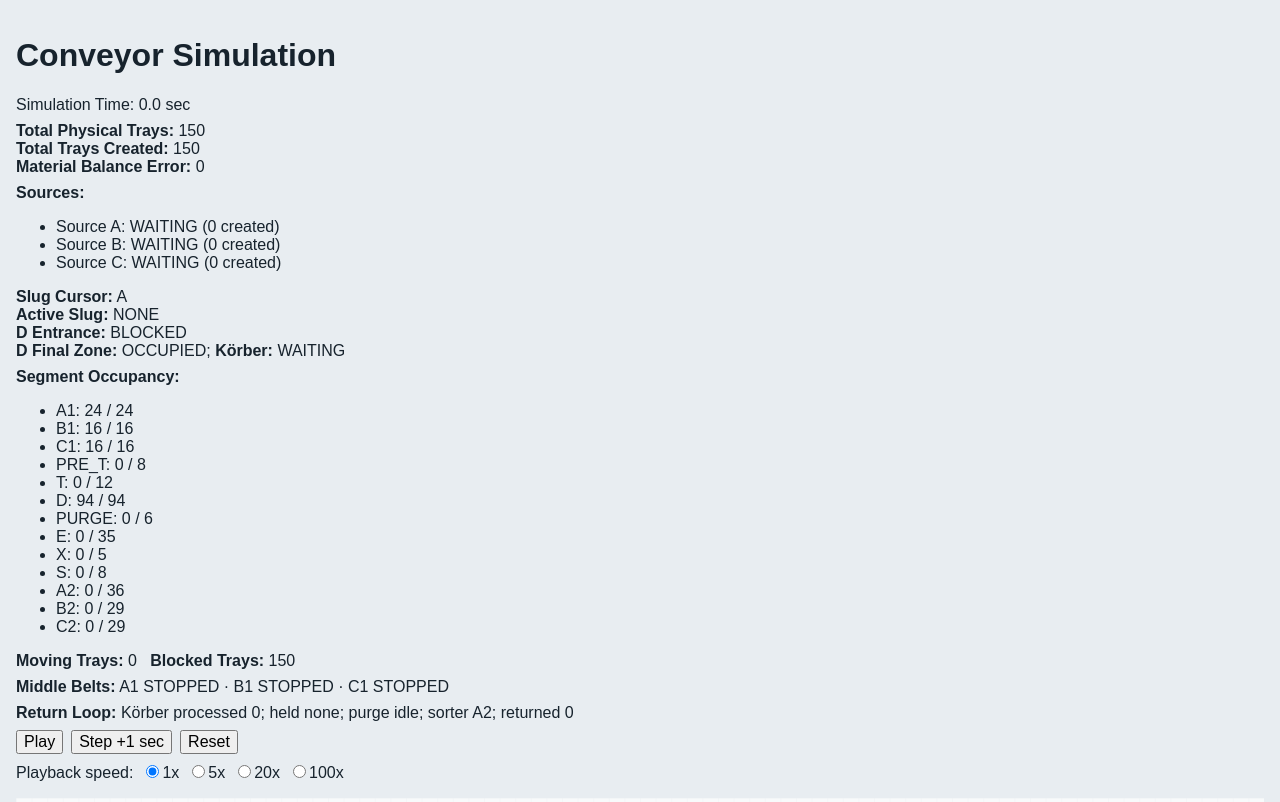
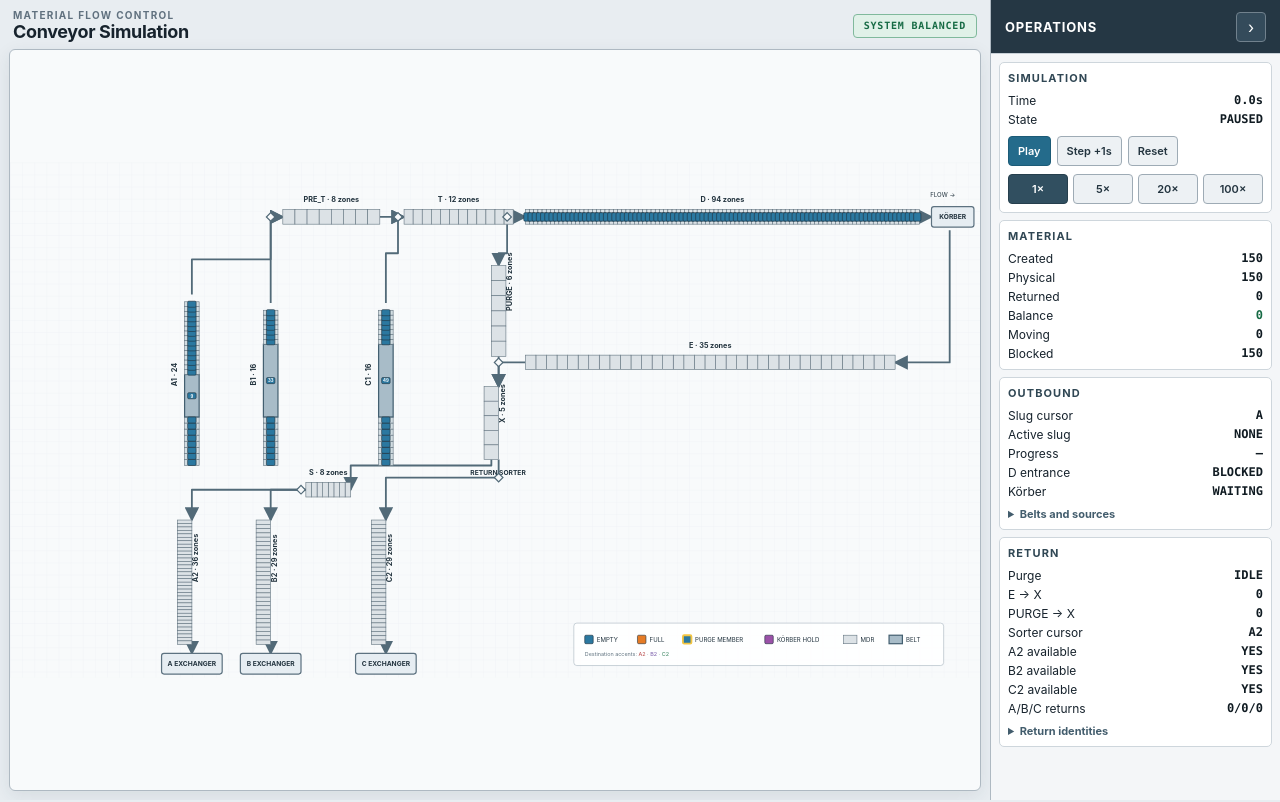
Before and after one commit to hank0820/ConveyorSimulation, a React (Vite) app: page / in a window 1280 px wide. Shown: the top 802 px of the page. Built offline with nearby package versions, Linux system fonts and the light colour scheme.

Commit message:
feat: add collapsible operations diagnostics panel

```diff
--- a/src/App.tsx
+++ b/src/App.tsx
@@ -26,6 +26,7 @@ function App() {
   const [state, setState] = useState<SimulationStateWithProgress>(() => engineRef.current.getState())
   const [playing, setPlaying] = useState(false)
   const [playbackSpeed, setPlaybackSpeed] = useState(1)
+  const [panelCollapsed, setPanelCollapsed] = useState(false)
 
   // animation loop
   useEffect(() => {
@@ -72,7 +73,21 @@ function App() {
   }
 
   return (
-    <div style={{ padding: 16 }}>
+    <main className={`simulation-app ${panelCollapsed ? 'panel-collapsed' : ''}`}>
+      <section className="schematic-workspace" aria-label="Conveyor schematic workspace">
+        <header className="app-header">
+          <div>
+            <span className="eyebrow">Material flow control</span>
+            <h1>Conveyor Simulation</h1>
+          </div>
+          <div className={`system-status ${state.materialBalanceError === 0 ? 'status-ok' : 'status-alert'}`}>
+            {state.materialBalanceError === 0 ? 'SYSTEM BALANCED' : 'BALANCE ALERT'}
+          </div>
+        </header>
+        <div className="diagram-frame">
+          <ConveyorDiagram segments={state.segments} trays={state.trays} state={state} />
+        </div>
+      </section>
       <SimulationControls
         state={state}
         playing={playing}
@@ -81,12 +96,10 @@ function App() {
         onPlayPause={handlePlayPause}
         onStep={handleStep}
         onReset={handleReset}
+        collapsed={panelCollapsed}
+        onToggleCollapsed={() => setPanelCollapsed((collapsed) => !collapsed)}
       />
-
-      <div style={{ marginTop: 16 }}>
-        <ConveyorDiagram segments={state.segments} trays={state.trays} state={state} />
-      </div>
-    </div>
+    </main>
   )
 }
 
--- a/src/components/SimulationControls.tsx
+++ b/src/components/SimulationControls.tsx
@@ -1,119 +1,107 @@
-import type { FC } from 'react'
+import type { FC, ReactNode } from 'react'
 import type { SimulationStateWithProgress } from '../simulation/types'
 
 interface Props {
   state: SimulationStateWithProgress
   playing: boolean
   playbackSpeed: number
-  setPlaybackSpeed: (s: number) => void
+  setPlaybackSpeed: (speed: number) => void
   onPlayPause: () => void
   onStep: () => void
   onReset: () => void
+  collapsed: boolean
+  onToggleCollapsed: () => void
 }
 
+const Metric = ({ label, children, tone }: { label: string; children: ReactNode; tone?: 'ok' | 'alert' }) => (
+  <><span>{label}</span><span className={`value ${tone ?? ''}`}>{children}</span></>
+)
+
 const SimulationControls: FC<Props> = ({
-  state,
-  playing,
-  playbackSpeed,
-  setPlaybackSpeed,
-  onPlayPause,
-  onStep,
-  onReset,
+  state, playing, playbackSpeed, setPlaybackSpeed, onPlayPause, onStep, onReset, collapsed, onToggleCollapsed,
 }) => {
-  const { trays, segmentStats, sources, movingCount, blockedCount, totalTraysCreated, materialBalanceError } = state
+  const purge = state.returnSystem.activePurgeBatch
+  const frozenIds = purge?.authorizedTrayIds ?? state.returnSystem.lastCompletedPurgeBatch?.authorizedTrayIds ?? []
 
   return (
-    <div style={{ fontFamily: 'sans-serif' }}>
-      <h1>Conveyor Simulation</h1>
-      <div>Simulation Time: {state.timeSec.toFixed(1)} sec</div>
+    <aside className="control-panel" data-panel-state={collapsed ? 'collapsed' : 'expanded'} aria-label="Simulation controls and diagnostics">
+      <div className="panel-heading">
+        <strong>Operations</strong>
+        <button className="panel-toggle" type="button" onClick={onToggleCollapsed} aria-label={collapsed ? 'Expand diagnostics panel' : 'Collapse diagnostics panel'} aria-expanded={!collapsed}>
+          {collapsed ? '‹' : '›'}
+        </button>
+      </div>
+      {!collapsed && <div className="panel-body">
+        <section className="diagnostic-group">
+          <h2>Simulation</h2>
+          <div className="diagnostic-grid">
+            <Metric label="Time">{state.timeSec.toFixed(1)}s</Metric>
+            <Metric label="State">{playing ? 'RUNNING' : 'PAUSED'}</Metric>
+          </div>
+          <div className="control-row">
+            <button className="primary" type="button" onClick={onPlayPause}>{playing ? 'Pause' : 'Play'}</button>
+            <button type="button" onClick={onStep}>Step +1s</button>
+            <button type="button" onClick={onReset}>Reset</button>
+          </div>
+          <div className="speed-row" aria-label="Playback speed">
+            {[1, 5, 20, 100].map((speed) => <button key={speed} type="button" className={`speed-button ${speed === playbackSpeed ? 'active' : ''}`} onClick={() => setPlaybackSpeed(speed)}>{speed}×</button>)}
+          </div>
+        </section>
 
-      <div style={{ marginTop: 8 }}>
-        <strong>Total Physical Trays:</strong> {trays.length}
-      </div>
-      <div>
-        <strong>Total Trays Created:</strong> {totalTraysCreated}
-      </div>
-      <div>
-        <strong>Material Balance Error:</strong> {materialBalanceError}
-      </div>
+        <section className="diagnostic-group">
+          <h2>Material</h2>
+          <div className="diagnostic-grid">
+            <Metric label="Created">{state.createdTrayCount}</Metric>
+            <Metric label="Physical">{state.physicalTrayCount}</Metric>
+            <Metric label="Returned">{state.returnSystem.returnedToAsrsCount}</Metric>
+            <Metric label="Balance" tone={state.materialBalanceError === 0 ? 'ok' : 'alert'}>{state.materialBalanceError}</Metric>
+            <Metric label="Moving">{state.movingCount}</Metric>
+            <Metric label="Blocked">{state.blockedCount}</Metric>
+          </div>
+        </section>
 
-      <div style={{ marginTop: 8 }}>
-        <strong>Sources:</strong>
-        <ul>
-          {sources.map((source) => (
-            <li key={source.id}>
-              Source {source.id}: {source.sourceReady ? 'READY' : source.sourceBlocked ? 'BLOCKED' : 'WAITING'}
-              {' '}({source.totalTraysCreated} created)
-            </li>
-          ))}
-        </ul>
-      </div>
+        <section className="diagnostic-group">
+          <h2>Outbound</h2>
+          <div className="diagnostic-grid">
+            <Metric label="Slug cursor">{state.slugCursor}</Metric>
+            <Metric label="Active slug">{state.activeSlug?.source ?? 'NONE'}</Metric>
+            <Metric label="Progress">{state.activeSlug ? `${state.activeSlug.releasedCount}/${state.activeSlug.authorizedCount}` : '—'}</Metric>
+            <Metric label="D entrance">{state.dEntranceAvailable ? 'OPEN' : 'BLOCKED'}</Metric>
+            <Metric label="Körber">{state.returnSystem.korberHeldTrayId ? 'HOLDING' : state.korber.starved ? 'STARVED' : state.korber.ready ? 'READY' : 'WAITING'}</Metric>
+          </div>
+          <details>
+            <summary>Belts and sources</summary>
+            <ul className="detail-list">
+              {state.beltDiagnostics.map((belt) => <li key={belt.pileId}>{belt.pileId}: {belt.beltRunning ? 'RUNNING' : 'STOPPED'} · {belt.beltTrayCount} trays</li>)}
+              {state.sources.map((source) => <li key={source.id}>Source {source.id}: {source.sourceReady ? 'READY' : source.sourceBlocked ? 'BLOCKED' : 'WAITING'}</li>)}
+            </ul>
+          </details>
+        </section>
 
-      <div style={{ marginTop: 8 }}>
-        <strong>Slug Cursor:</strong> {state.slugCursor}
-      </div>
-
-      <div>
-        <strong>Active Slug:</strong> {state.activeSlug?.source ?? 'NONE'}
-        {state.activeSlug && ` (${state.activeSlug.releasedCount}/${state.activeSlug.authorizedCount} released, ${state.activeSlug.enteredTCount} entered T)`}
-      </div>
-
-      <div>
-        <strong>D Entrance:</strong> {state.dEntranceAvailable ? 'AVAILABLE' : 'BLOCKED'}
-      </div>
-
-      <div>
-        <strong>D Final Zone:</strong> {state.dFinalZoneOccupied ? 'OCCUPIED' : 'EMPTY'};{' '}
-        <strong>Körber:</strong> {state.korber.starved ? 'STARVED' : state.korber.ready ? 'READY' : 'WAITING'}
-      </div>
-
-      <div style={{ marginTop: 8 }}>
-        <strong>Segment Occupancy:</strong>
-        <ul>
-          {segmentStats.map(s => (
-            <li key={s.id}>{s.id}: {s.occupancy}{s.capacity ? ` / ${s.capacity}` : ''}</li>
-          ))}
-        </ul>
-      </div>
-
-      <div>
-        <strong>Moving Trays:</strong> {movingCount} &nbsp; <strong>Blocked Trays:</strong> {blockedCount}
-      </div>
-
-      <div style={{ marginTop: 8 }}>
-        <strong>Middle Belts:</strong>{' '}
-        {state.beltDiagnostics.map((belt) => `${belt.pileId} ${belt.beltRunning ? 'RUNNING' : 'STOPPED'}`).join(' · ')}
-      </div>
-
-      {state.returnSystem.enabled && (
-        <div style={{ marginTop: 8 }}>
-          <strong>Return Loop:</strong>{' '}
-          Körber processed {state.returnSystem.korberProcessedCount}; held {state.returnSystem.korberHeldTrayId ?? 'none'};{' '}
-          purge {state.returnSystem.activePurgeBatch ? `${state.returnSystem.activePurgeBatch.enteredPurgeCount}/6` : 'idle'};{' '}
-          sorter {state.returnSystem.sorterCursor}; returned {state.returnSystem.returnedToAsrsCount}
-        </div>
-      )}
-
-      <div style={{ marginTop: 8 }}>
-        <button onClick={onPlayPause}>{playing ? 'Pause' : 'Play'}</button>
-        <button onClick={onStep} style={{ marginLeft: 8 }}>Step +1 sec</button>
-        <button onClick={onReset} style={{ marginLeft: 8 }}>Reset</button>
-      </div>
-
-      <div style={{ marginTop: 8 }}>
-        Playback speed:
-        {[1, 5, 20, 100].map((s) => (
-          <label key={s} style={{ marginLeft: 8 }}>
-            <input
-              type="radio"
-              checked={playbackSpeed === s}
-              onChange={() => setPlaybackSpeed(s)}
-            />
-            {s}x
-          </label>
-        ))}
-      </div>
-    </div>
+        <section className="diagnostic-group">
+          <h2>Return</h2>
+          <div className="diagnostic-grid">
+            <Metric label="Purge">{purge ? `${purge.enteredPurgeCount}/6 ACTIVE` : 'IDLE'}</Metric>
+            <Metric label="E → X">{state.returnSystem.mergeCounts.eToXFull}</Metric>
+            <Metric label="PURGE → X">{state.returnSystem.mergeCounts.purgeToXEmpty}</Metric>
+            <Metric label="Sorter cursor">{state.returnSystem.sorterCursor}</Metric>
+            <Metric label="A2 available">{state.returnSystem.sorterAvailability.A2 ? 'YES' : 'NO'}</Metric>
+            <Metric label="B2 available">{state.returnSystem.sorterAvailability.B2 ? 'YES' : 'NO'}</Metric>
+            <Metric label="C2 available">{state.returnSystem.sorterAvailability.C2 ? 'YES' : 'NO'}</Metric>
+            <Metric label="A/B/C returns">{`${state.returnSystem.exchangerAcceptanceTimes.A2.length}/${state.returnSystem.exchangerAcceptanceTimes.B2.length}/${state.returnSystem.exchangerAcceptanceTimes.C2.length}`}</Metric>
+          </div>
+          <details>
+            <summary>Return identities</summary>
+            <ul className="detail-list">
+              <li>Held ID: {state.returnSystem.korberHeldTrayId ?? 'none'}</li>
+              <li>Frozen IDs: {frozenIds.length ? frozenIds.join(', ') : 'none'}</li>
+              <li>S head: {state.returnSystem.sHeadTrayDestination ?? 'none'}</li>
+              <li>Sorter block: {state.returnSystem.sorterBlockedReason ?? 'none'}</li>
+            </ul>
+          </details>
+        </section>
+      </div>}
+    </aside>
   )
 }
 
```
